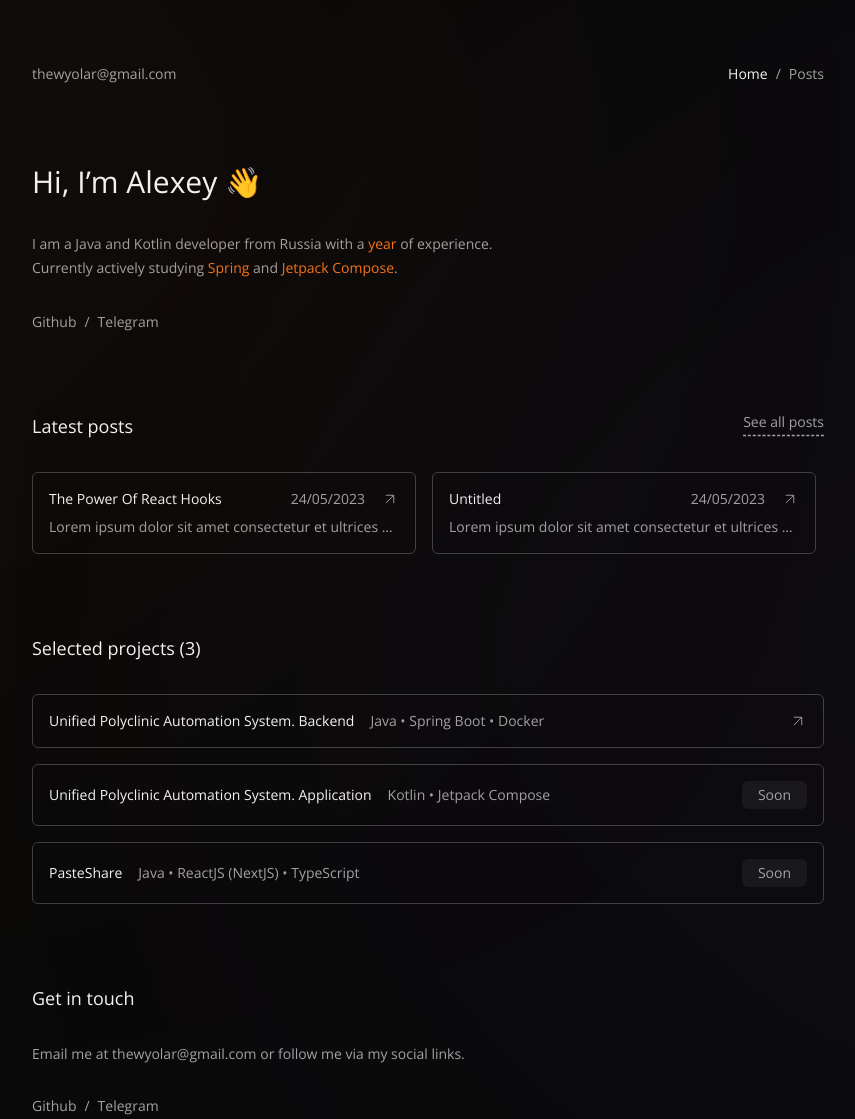
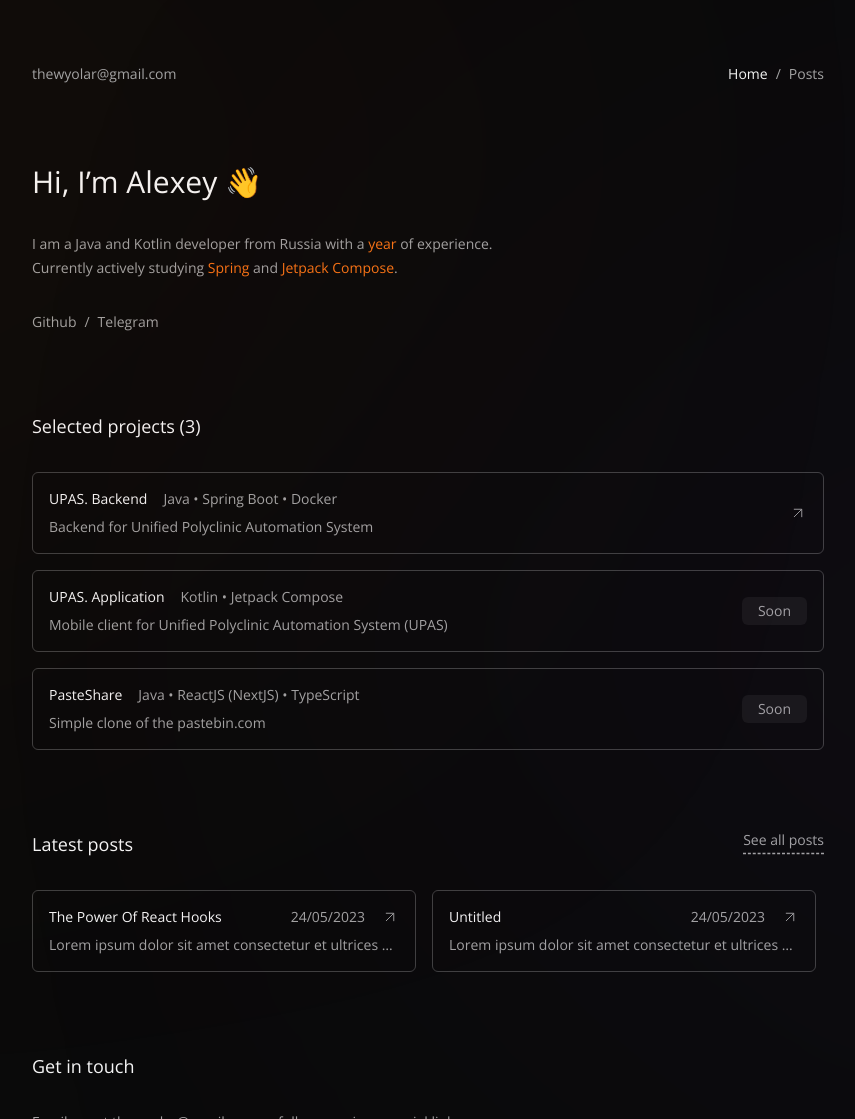
Before and after one commit to thewyolar/portfolio, an Astro site: page / in a window 1280 px wide. Shown: the top 1119 px of the page, without its empty margins (212-1067 px from the left). Built offline with nearby package versions, Linux system fonts and the light colour scheme; Astro itself is replaced by a stand-in of ours.

Commit message:
add description to project card

```diff
--- a/src/components/ProjectCard.astro
+++ b/src/components/ProjectCard.astro
@@ -3,7 +3,7 @@ import type { Project } from "@/data/projects";
 
 type Props = Project;
 
-const { title, techs, link, isComingSoon } = Astro.props;
+const { title, techs, link, isComingSoon, description } = Astro.props;
 
 const formatTechs = (values: string[]) =>
   values.toString().replaceAll(",", " • ");
@@ -13,9 +13,12 @@ const formatTechs = (values: string[]) =>
   {
     isComingSoon && (
       <div class="t group flex w-full flex-col justify-between gap-2 rounded-md border border-neutral-700 p-4 md:flex-row md:items-center">
-        <div class="flex flex-col gap-2 md:flex-row md:items-center md:gap-4">
-          <p class="text-neutral-100">{title}</p>
-          <p>{formatTechs(techs)}</p>
+        <div class="flex flex-col gap-2">
+            <div class="flex gap-4 sm:flex-col md:flex-row">
+                <p class="text-neutral-100">{title}</p>
+                <p>{formatTechs(techs)}</p>
+            </div>
+            <p>{description}</p>
         </div>
 
         <p class="w-fit rounded-md bg-neutral-900 px-4 py-1">Soon</p>
@@ -31,9 +34,12 @@ const formatTechs = (values: string[]) =>
         target="_blank"
         rel="noreferrer"
       >
-        <div class="flex flex-col gap-4 md:flex-row md:items-center">
-          <p class="text-neutral-100">{title}</p>
-          <p>{formatTechs(techs)}</p>
+        <div class="flex flex-col gap-2">
+            <div class="flex gap-4 sm:flex-col md:flex-row">
+                <p class="text-neutral-100">{title}</p>
+                <p>{formatTechs(techs)}</p>
+            </div>
+            <p>{description}</p>
         </div>
 
         <svg
--- a/src/data/projects.ts
+++ b/src/data/projects.ts
@@ -7,21 +7,24 @@ export type Project = {
 
 const projects: Project[] = [
   {
-    title: "Unified Polyclinic Automation System. Backend",
+    title: "UPAS. Backend",
     techs: ["Java", "Spring Boot", "Docker"],
     link: "https://github.com/thewyolar/esap",
+    description: "Backend for Unified Polyclinic Automation System",
   },
   {
-    title: "Unified Polyclinic Automation System. Application",
+    title: "UPAS. Application",
     techs: ["Kotlin", "Jetpack Compose",],
     link: "/",
     isComingSoon: true,
+    description: "Mobile client for Unified Polyclinic Automation System (UPAS)",
   },
   {
     title: "PasteShare",
     techs: ["Java", "ReactJS (NextJS)", "TypeScript"],
     link: "/",
     isComingSoon: true,
+    description: "Simple clone of the pastebin.com",
   },
 ];
 
--- a/src/pages/index.astro
+++ b/src/pages/index.astro
@@ -46,6 +46,22 @@ const posts = (await getCollection("posts")).sort(function (first, second) {
 
     <article class="flex flex-col gap-8">
       <header class="flex w-full flex-row justify-between gap-2">
+        <h3 class="text-lg text-neutral-100">
+          Selected projects ({projects.length})
+        </h3>
+      </header>
+      {projects.length === 0 && <p>Oops, I must work^^^^^</p>}
+
+      <section class="flex flex-col gap-4">
+        {
+          projects.length !== 0 &&
+            projects.map((project) => <ProjectCard {...project} />)
+        }
+      </section>
+    </article>
+
+    <article class="flex flex-col gap-8">
+        <header class="flex w-full flex-row justify-between gap-2">
             <h3 class="text-lg text-neutral-100">Latest posts</h3>
             <Link href="/posts" label="See all posts" isUnderline target="_self" />
         </header>
@@ -70,22 +86,6 @@ const posts = (await getCollection("posts")).sort(function (first, second) {
 
     <article class="flex flex-col gap-8">
       <header class="flex w-full flex-row justify-between gap-2">
-        <h3 class="text-lg text-neutral-100">
-          Selected projects ({projects.length})
-        </h3>
-      </header>
-      {projects.length === 0 && <p>Oops, I must work^^^^^</p>}
-
-      <section class="flex flex-col gap-4">
-        {
-          projects.length !== 0 &&
-            projects.map((project) => <ProjectCard {...project} />)
-        }
-      </section>
-    </article>
-
-    <article class="flex flex-col gap-8">
-      <header class="flex w-full flex-row justify-between gap-2">
         <h3 class="text-lg text-neutral-100">Get in touch</h3>
       </header>
       <p>
```
Also changed, not shown: 1 other file. Lines whose indentation alone changed are shown as unchanged.
